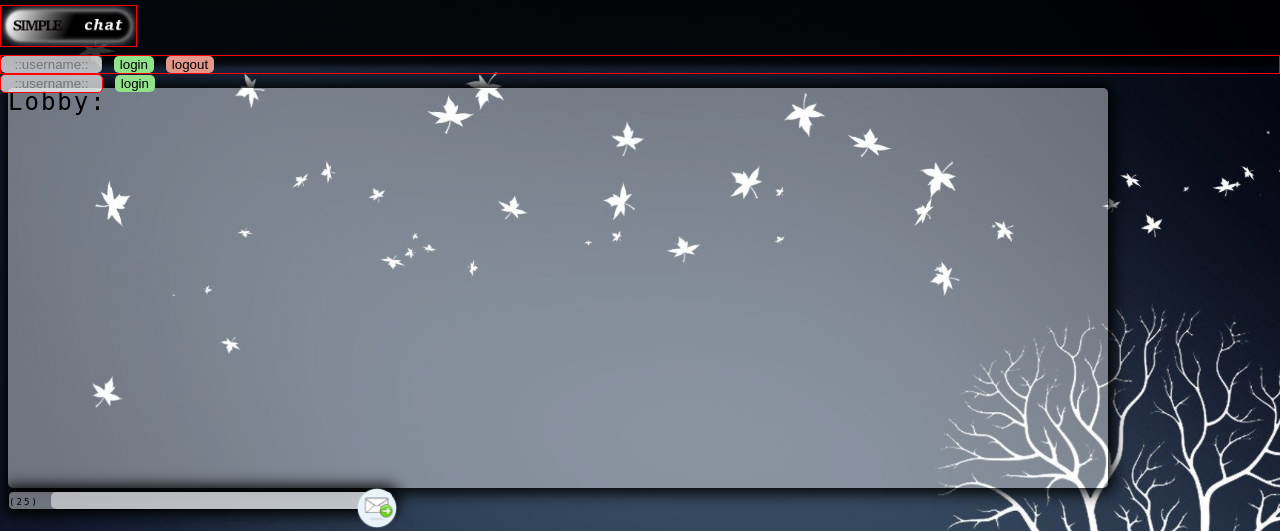
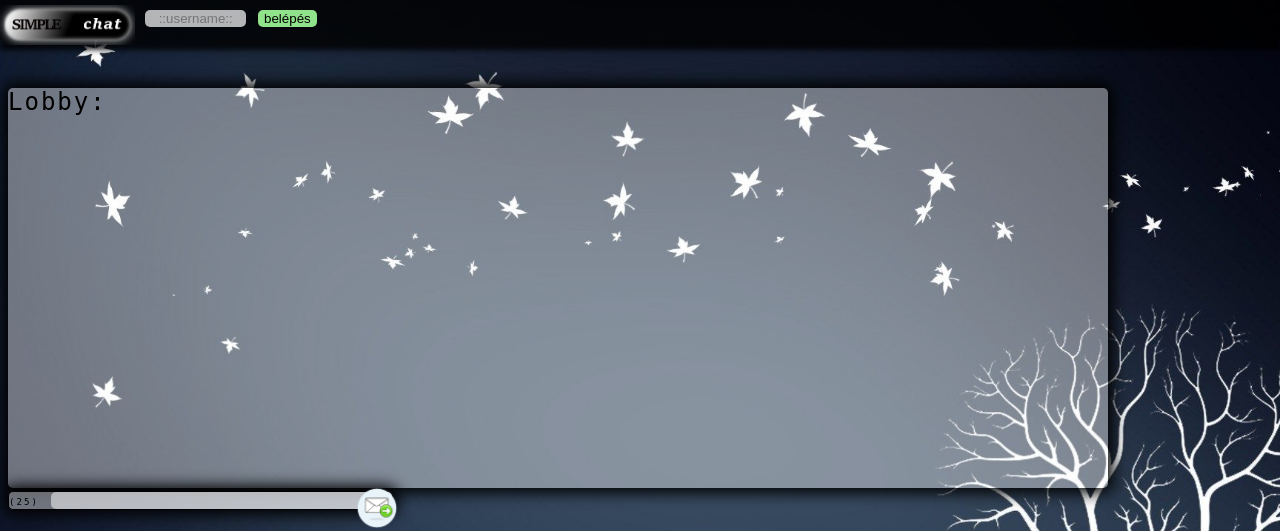
Before and after one commit to geer26/simple_chat, a Flask app: page / in a window 1280 px wide. Shown: the top 531 px of the page. Run offline with Flask 2, Linux system fonts and the light colour scheme.

Commit message:
v1.3_UI_WORKS

```diff
--- a/static/css/base.css
+++ b/static/css/base.css
@@ -12,12 +12,12 @@ body{
 }
 
 .logo{
-    margin: 0;
+    margin: auto;
     position: absolute;
     top: 0;
     left: 0;
     width: 100vw;
-    max-height: 7vh;
+    max-height: 5vh;
     background-color: rgba(0,0,0,0.8);
     box-shadow: 0px 10px 5px 0px rgba(0,0,0,0.8);
 }
@@ -26,11 +26,14 @@ body{
     display: inline-block;
     max-height: 5vh;
     margin: 5px auto;
-    border: 1px solid red;
 }
 
 .menu{
-    border: 1px solid red;
+    position: absolute;
+    top: 5px;
+    display: inline-block;
+    margin: 5px auto;
+    margin-left: 10px;
 }
 
 .interface_holder{
--- a/templates/index.html
+++ b/templates/index.html
@@ -24,16 +24,14 @@
         <img src="/static/img/logo.png" class="logoimg">
 
         <div id="menu" class="menu">
-            <input type="text" size="10" class="inputbox" placeholder="::username::" style="text-align: center; background-color: rgba(255,255,255,0.7);">
-            <button  class="positivebutton">login</button>
-            <button class="negativebutton">logout</button>
+            <!-- A felhasználó belépés előtt itt adja meg a nevét -->
+            <input id="uname" type="text" size="10" class="inputbox" placeholder="::username::" style="text-align: center; background-color: rgba(255,255,255,0.7);">
+            <!-- belépés gombja -->
+            <button id="login" class="positivebutton">belépés</button>
+            <!-- kilépés gombja --->
+            <button id="logout" class="negativebutton">kilépés</button>
         </div>
-        <!-- A felhasználó belépés előtt itt adja meg a nevét -->
-        <input id="uname" type="text" size="10" class="inputbox" placeholder="::username::" style="text-align: center; background-color: rgba(255,255,255,0.7); border: 1px solid red;">
-        <!-- belépés gombja -->
-        <button id="login" class="positivebutton">login</button>
-        <!-- kilépés gombja --->
-        <button id="logout" class="negativebutton">logout</button>
+
     </div>
 
     <div id="if">
```
